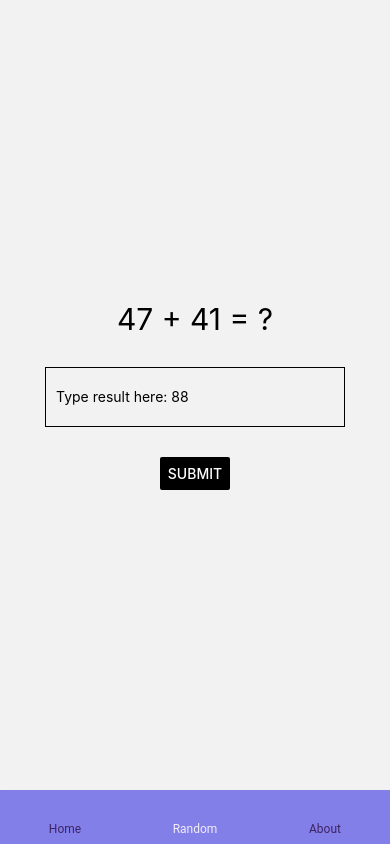
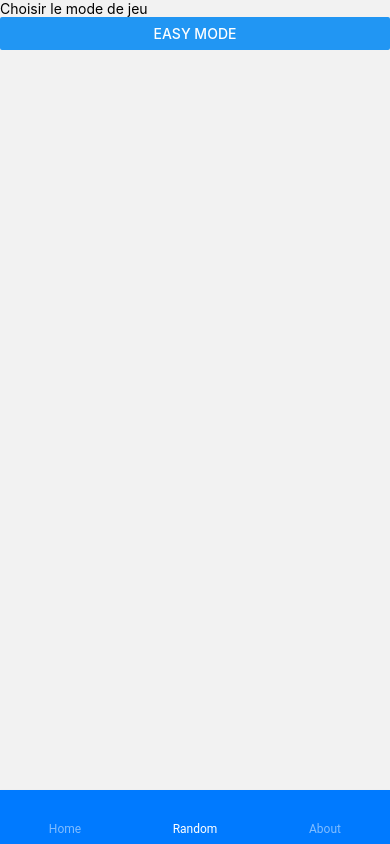
Before and after one commit to JillMaven/CatApp, a React Native app: screen /Random in a window 390 px wide. Built offline with nearby package versions, Linux system fonts and the light colour scheme.

Commit message:
Routing de merde

```diff
--- a/App.js
+++ b/App.js
@@ -1,24 +1,36 @@
 import Home from "./components/Pages/Home";
 import About from "./components/Pages/About";
 import {createMaterialBottomTabNavigator} from "@react-navigation/material-bottom-tabs";
+import GameMenu from "./components/Pages/GameMenu";
 import {NavigationContainer} from "@react-navigation/native";
 import EasyModeComponent from "./components/Game/EasyMode";
+import React from "react";
+import {createNativeStackNavigator} from "@react-navigation/native-stack";
 
 export default function App() {
-    const Tab = createMaterialBottomTabNavigator();
-
     return (
         <NavigationContainer>
-            <Tab.Navigator
-                initialRouteName={"Home"}
-                activeColor="#f0edf6"
-                inactiveColor="#3e2465"
-                barStyle={{backgroundColor: '#837fe8'}}
-            >
-                <Tab.Screen name={'Home'} component={Home}/>
-                <Tab.Screen name={'Random'} component={EasyModeComponent}/>
-                <Tab.Screen name={'About'} component={About}/>
-            </Tab.Navigator>
+            <Stack.Navigator>
+                <Stack.Screen
+                    name="Tabs"
+                    component={Tabs}
+                    options={{ headerShown: false }}
+                />
+                <Stack.Screen name="EasyMode" component={EasyModeComponent} />
+            </Stack.Navigator>
         </NavigationContainer>
     );
 }
+
+const Tab = createMaterialBottomTabNavigator();
+const Stack = createNativeStackNavigator();
+
+function Tabs() {
+    return (
+        <Tab.Navigator>
+            <Tab.Screen name={'Home'} component={Home}/>
+            <Tab.Screen name={'Random'} component={GameMenu}/>
+            <Tab.Screen name={'About'} component={About}/>
+        </Tab.Navigator>
+    );
+}
--- a/components/Game/EasyMode.js
+++ b/components/Game/EasyMode.js
@@ -40,7 +40,7 @@ export default function EasyModeComponent() {
                 style={styles.input}
                 onChangeText={onChangeNumber}
                 value={isNaN(number) ? "" : parseInt(number)}
-                placeholder={`Type result here: ${operationResult}`}
+                placeholder={`Type result here:`}
                 keyboardType="numeric"
             />
             <Button
--- /dev/null
+++ b/components/Pages/GameMenu.js
@@ -0,0 +1,15 @@
+import {Button, Text, View} from "react-native";
+import React from "react";
+
+export default function GameMenu({navigation}) {
+
+    return (
+        <View>
+            <Text>Choisir le mode de jeu</Text>
+            <Button
+                title="Easy mode"
+                onPress={() => navigation.navigate('EasyMode')}
+            />
+        </View>
+    );
+}
```
Also changed, not shown: package.json (+4 -3 lines), 1 other file (tests, documents, lock files or other folders).
